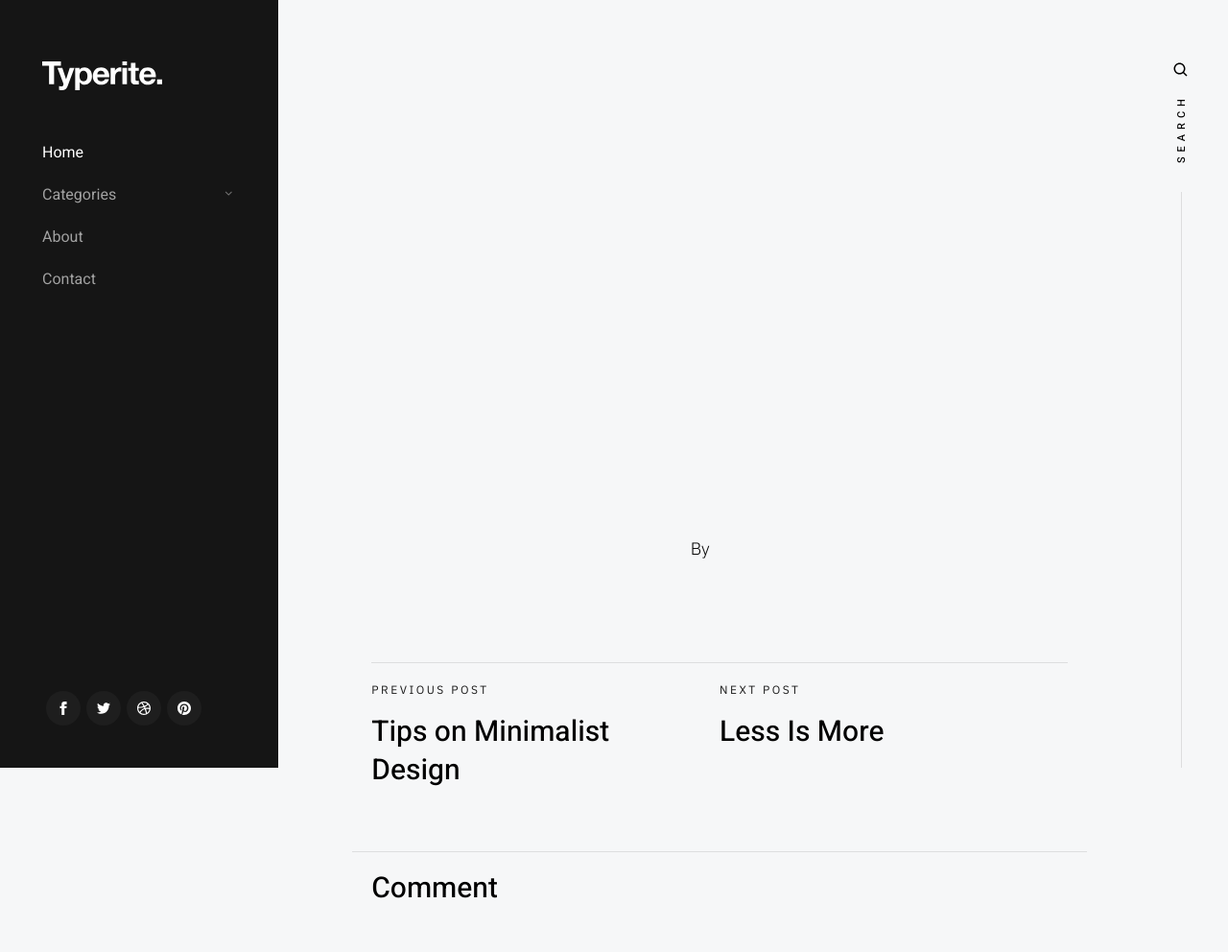
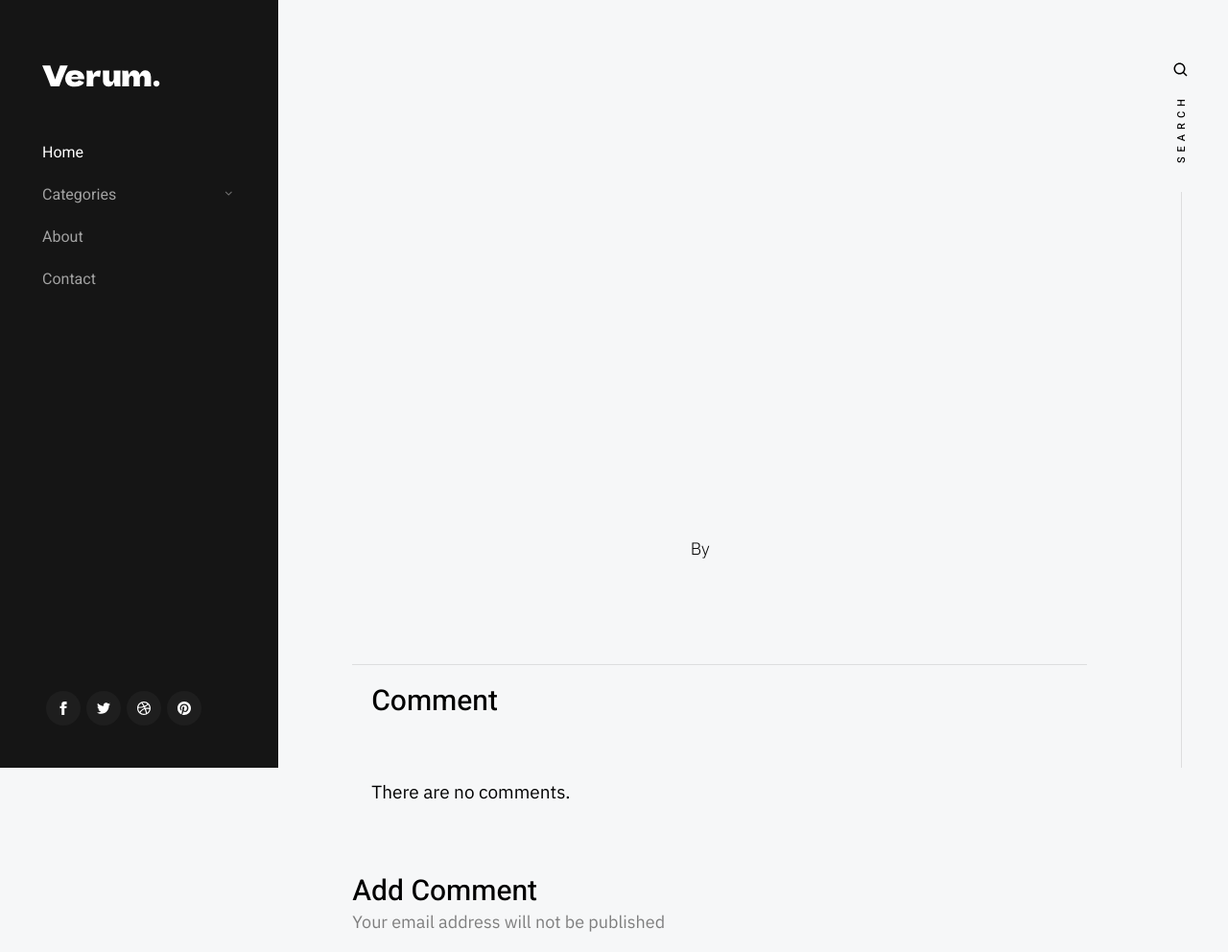
Before and after one commit to kryptxnite/Verum, a Django app: template blog/templates/blog/post/detail.html in a window 1280 px wide. Shown: the top 992 px of the page at 96% size. Run offline with Django 5.2, Linux system fonts and the light colour scheme; the template is opened without the code that fills it: values that come from a table or form of the project are taken from there, others are empty.

Commit message:
Final changes.

```diff
--- a/blog/templates/blog/base.html
+++ b/blog/templates/blog/base.html
@@ -56,7 +56,7 @@
             <div class="header__top">
                 <div class="header__logo">
                     <a class="site-logo" href="{% url "blog:post_list" %}">
-                        <img src="{% static "deps/images/logo.svg" %}" alt="Homepage">
+                        <img src="{% static "deps/images/logo.png" %}" alt="Homepage">
                     </a>
                 </div>
             </div> <!-- end header__top -->
--- a/blog/templates/blog/post/detail.html
+++ b/blog/templates/blog/post/detail.html
@@ -42,22 +42,6 @@
                     </p>
                 {% endif %}
             </div> <!-- end entry content -->
-            <div class="entry__pagenav">
-                <div class="entry__nav">
-                    <div class="entry__prev">
-                        <a href="#0" rel="prev">
-                            <span>Previous Post</span>
-                            Tips on Minimalist Design
-                        </a>
-                    </div>
-                    <div class="entry__next">
-                        <a href="#0" rel="next">
-                            <span>Next Post</span>
-                            Less Is More
-                        </a>
-                    </div>
-                </div>
-            </div> <!-- end entry__pagenav -->
             {% if similar_posts%}
                 <div class="entry__related">
                     <h3 class="h2">Related Articles</h3>
```
Also changed, not shown: static/deps/images/logo.png (added), static/deps/images/logo.svg.
